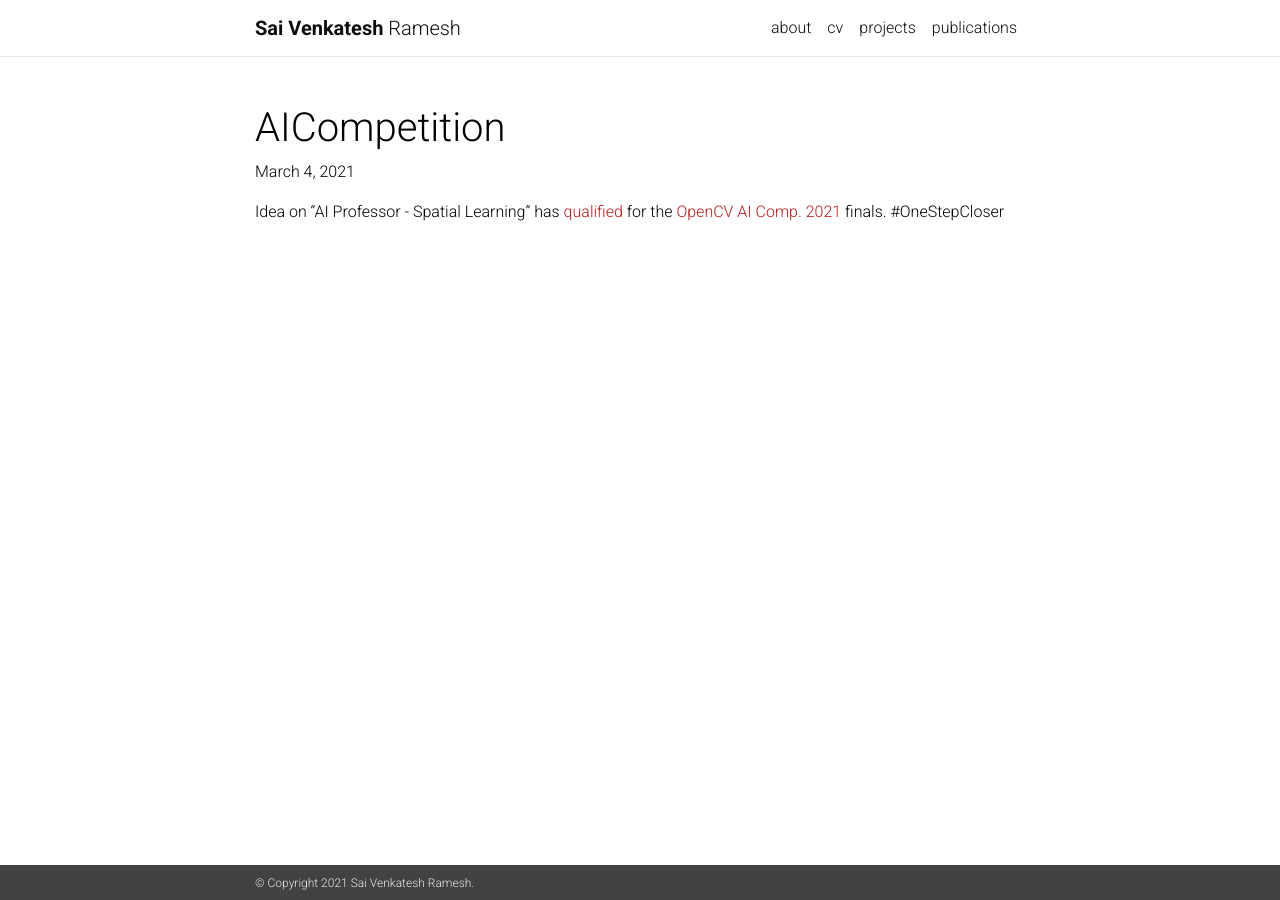
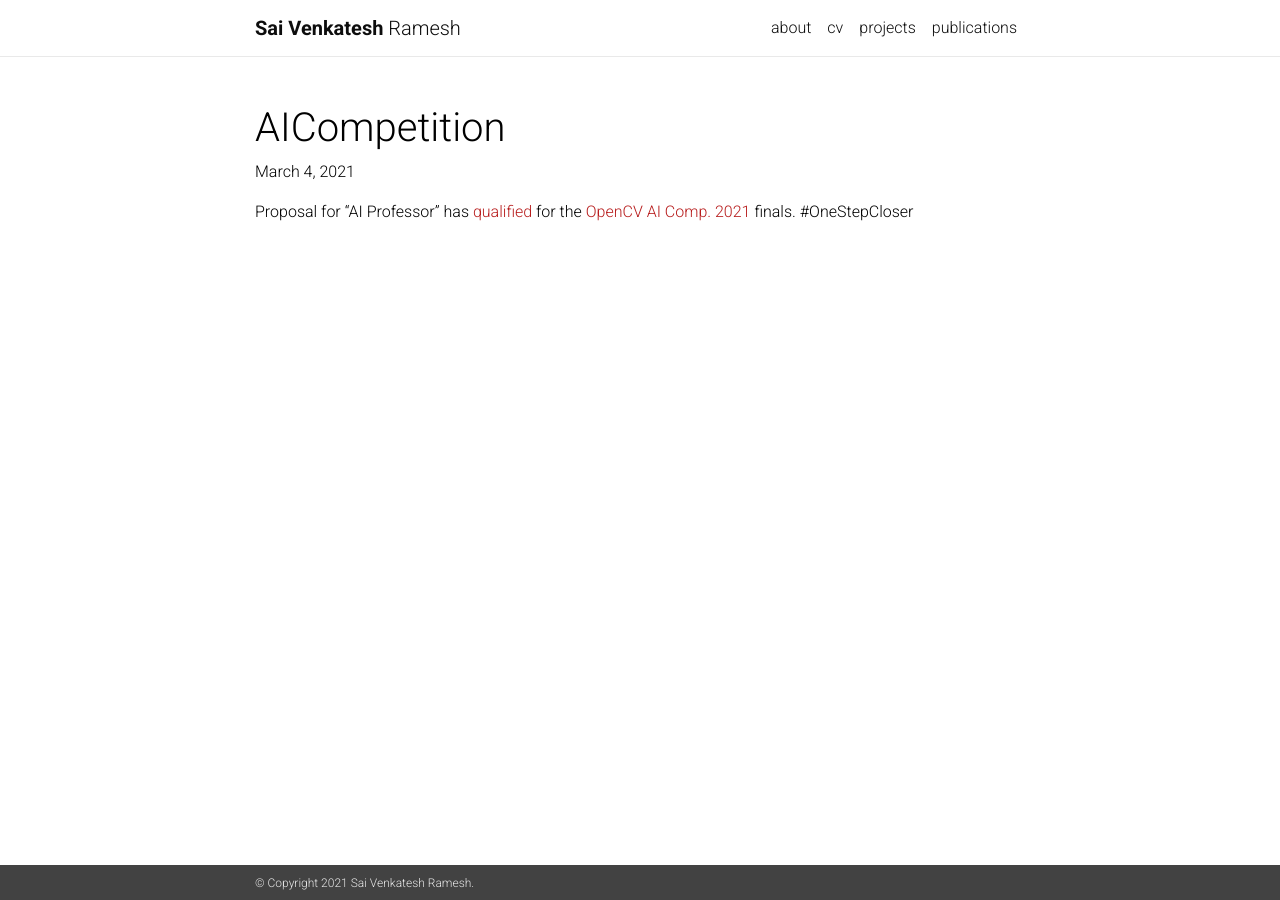
Before and after one commit to Sai-Venky/saivenkatesh.github.io, a Jekyll site: the page built from _news/2021-03-04-OpenCVAICompetition.md, in a window 1280 px wide. Built offline with Jekyll 4.4.1, drawn with Linux system fonts in a browser that asks for light colours; nearby versions of some CDN libraries; a style sheet for code colours, icons or effects is not loaded.

Commit message:
Updating profile

```diff
--- a/_news/2021-03-04-OpenCVAICompetition.md
+++ b/_news/2021-03-04-OpenCVAICompetition.md
@@ -5,4 +5,4 @@ title: AICompetition
 inline: true
 ---
 
-Idea on "AI Professor - Spatial Learning" has <a href="https://www.credential.net/1ab33df5-6797-46f0-8d82-c747c476a64f">qualified</a> for the <a href="https://opencv.org/opencv-ai-competition-2021/">OpenCV AI Comp. 2021</a> finals. #OneStepCloser
+Proposal for "AI Professor" has <a href="https://www.credential.net/1ab33df5-6797-46f0-8d82-c747c476a64f">qualified</a> for the <a href="https://opencv.org/opencv-ai-competition-2021/">OpenCV AI Comp. 2021</a> finals. #OneStepCloser
```
